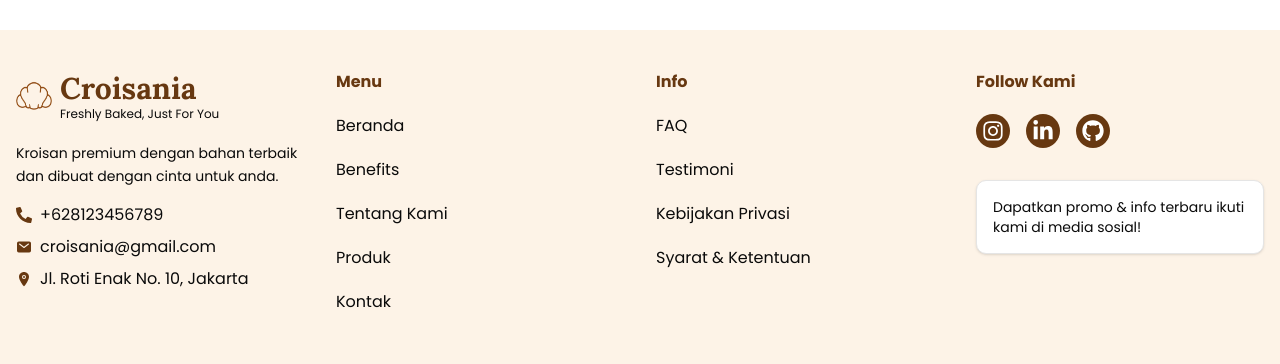
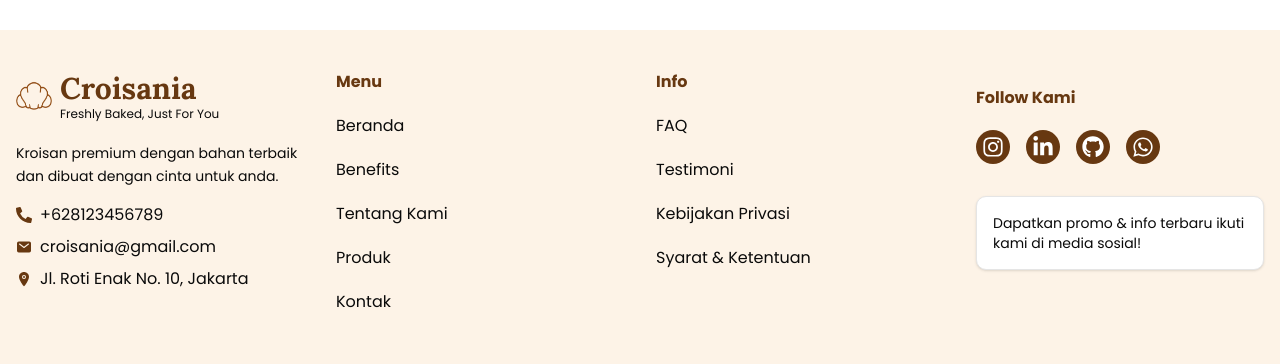
Before and after one commit to rafiamd16/next-croisania, a Next.js app: page / in a window 1280 px wide. Shown: the part 5533-5897 px from the top of the page. Built offline with nearby package versions, Linux system fonts and the light colour scheme.

Commit message:
ubah dikit

```diff
--- a/components/footer.tsx
+++ b/components/footer.tsx
@@ -1,6 +1,6 @@
 import Image from 'next/image'
 import logo from '@/public/assets/logo.png'
-import { FaGithub, FaInstagram, FaLinkedinIn, FaPhoneAlt } from 'react-icons/fa'
+import { FaGithub, FaInstagram, FaLinkedinIn, FaPhoneAlt, FaWhatsapp } from 'react-icons/fa'
 import { IoLocation, IoMail } from 'react-icons/io5'
 
 const Footer = () => {
@@ -92,7 +92,7 @@ const Footer = () => {
                 </a>
               </div>
             </div>
-            <div className='mb-12 w-full px-4 lg:w-1/4'>
+            <div className='mb-12 w-full border px-4 py-4 sm:border-0 sm:py-4 lg:w-1/4'>
               <h3 className='text-primary mb-5 text-center font-bold sm:text-left'>Follow Kami</h3>
               <div className='mb-8 flex items-center justify-center gap-4 sm:justify-start'>
                 <a
@@ -113,6 +113,9 @@ const Footer = () => {
                   className='bg-primary rounded-full p-1.5'>
                   <FaGithub className='text-white' size={22} />
                 </a>
+                <a href='#' target='_blank' className='bg-primary rounded-full p-1.5'>
+                  <FaWhatsapp className='text-white' size={22} />
+                </a>
               </div>
               <div className='mx-auto max-w-2xs rounded-lg border bg-white p-4 text-sm shadow-sm sm:mx-0'>
                 <span>Dapatkan promo & info terbaru ikuti kami di media sosial!</span>
```
